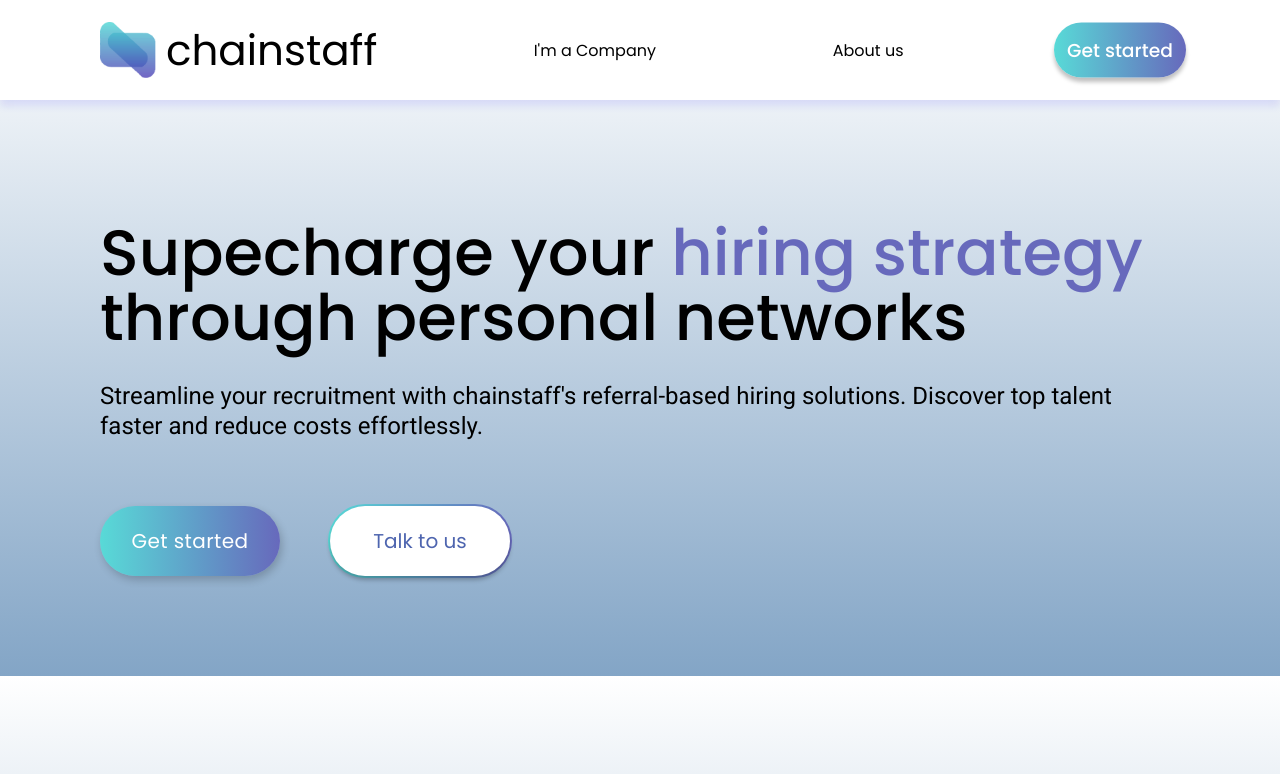
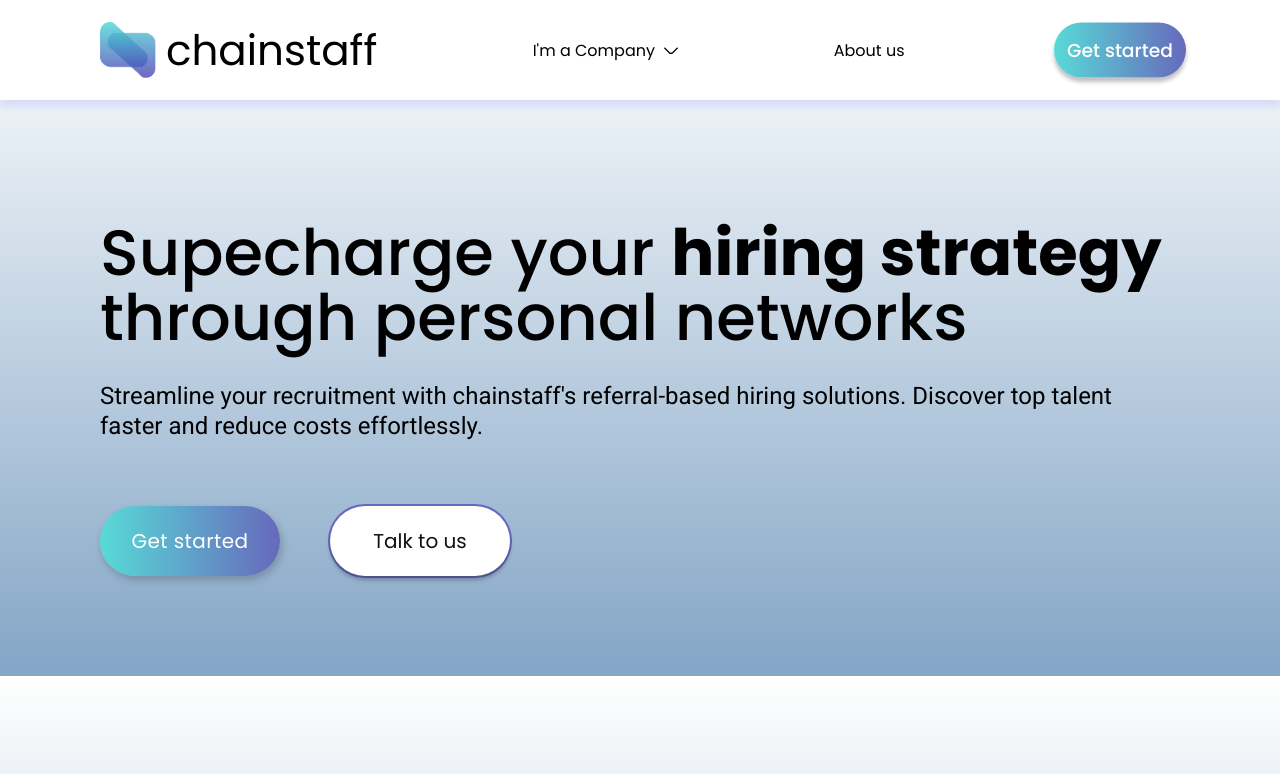
Before and after one commit to Verona0609/Chainstaff, a React (Vite) app: page /candidates in a window 1280 px wide. Shown: the top 774 px of the page. Built offline with nearby package versions, Linux system fonts and the light colour scheme.

Commit message:
edit icons

```diff
--- a/src/components/Header/Header.jsx
+++ b/src/components/Header/Header.jsx
@@ -30,7 +30,7 @@ const Header = () => {
               <span>I'm a Company</span>{' '}
             </Link>
 
-            <Icon className={css.angle} id="icon-angle-left" />
+            <Icon className={css.down} id="icon-left" size={18} />
           </li>
           <li className={css.nav}>
             <Link className={css.hidden} to="/chainstafers">
--- a/src/components/Header/Header.module.css
+++ b/src/components/Header/Header.module.css
@@ -102,13 +102,16 @@
     text-align: center;
     color: #000;
   }
-  .angle {
+
+  .down {
     display: inline-block;
-    width: 1em;
-    height: 1em;
     stroke-width: 0;
     stroke: currentColor;
     fill: currentColor;
+    vertical-align: middle;
+    margin-left: 5px;
+    width: 14px;
+    height: 20px;
   }
 }
 
--- a/src/components/Hero/Hero.module.css
+++ b/src/components/Hero/Hero.module.css
@@ -1,13 +1,14 @@
 .title {
   font-family: var(--font-family);
-  font-weight: 400;
+  font-weight: 300;
   font-size: 38px;
   line-height: 100%;
   color: #000;
   margin-bottom: 40px;
 }
 .highlight {
-  color: #6769bc;
+  /*  color: #6769bc; */
+  font-weight: 700;
 }
 .text {
   font-family: var(--second-family);
@@ -36,6 +37,7 @@
   box-shadow: 2px 4px 8px rgba(0, 0, 0, 0.2);
   align-self: flex-start;
 }
+
 .btnTalk {
   display: none;
 }
@@ -76,8 +78,16 @@
     font-weight: 400;
     font-size: 20px;
     text-align: center;
-    color: #4e65af;
+    color: #111111;
     transition: transform 0.3s ease;
+  }
+  .talk {
+    width: 170px;
+    height: 70px;
+    background-color: white;
+    margin: auto;
+    border-radius: 30px;
+    text-align: center;
   }
 
   .btnTalk::before {
@@ -88,9 +98,11 @@
     right: -2px;
     bottom: -2px;
     border-radius: 40px;
-    background: linear-gradient(90deg, #58dad7 0%, #6769bc 100%);
+    /*  background: linear-gradient(90deg, #58dad7 0%, #6769bc 100%); */
+    background: #6769bc;
     z-index: -1;
   }
+
   .btnTalk:hover {
     transform: scale(1.1);
     background: #fff;
```
Also changed, not shown: public/svg/sprite.svg, src/assets/svg/sprite.svg.
